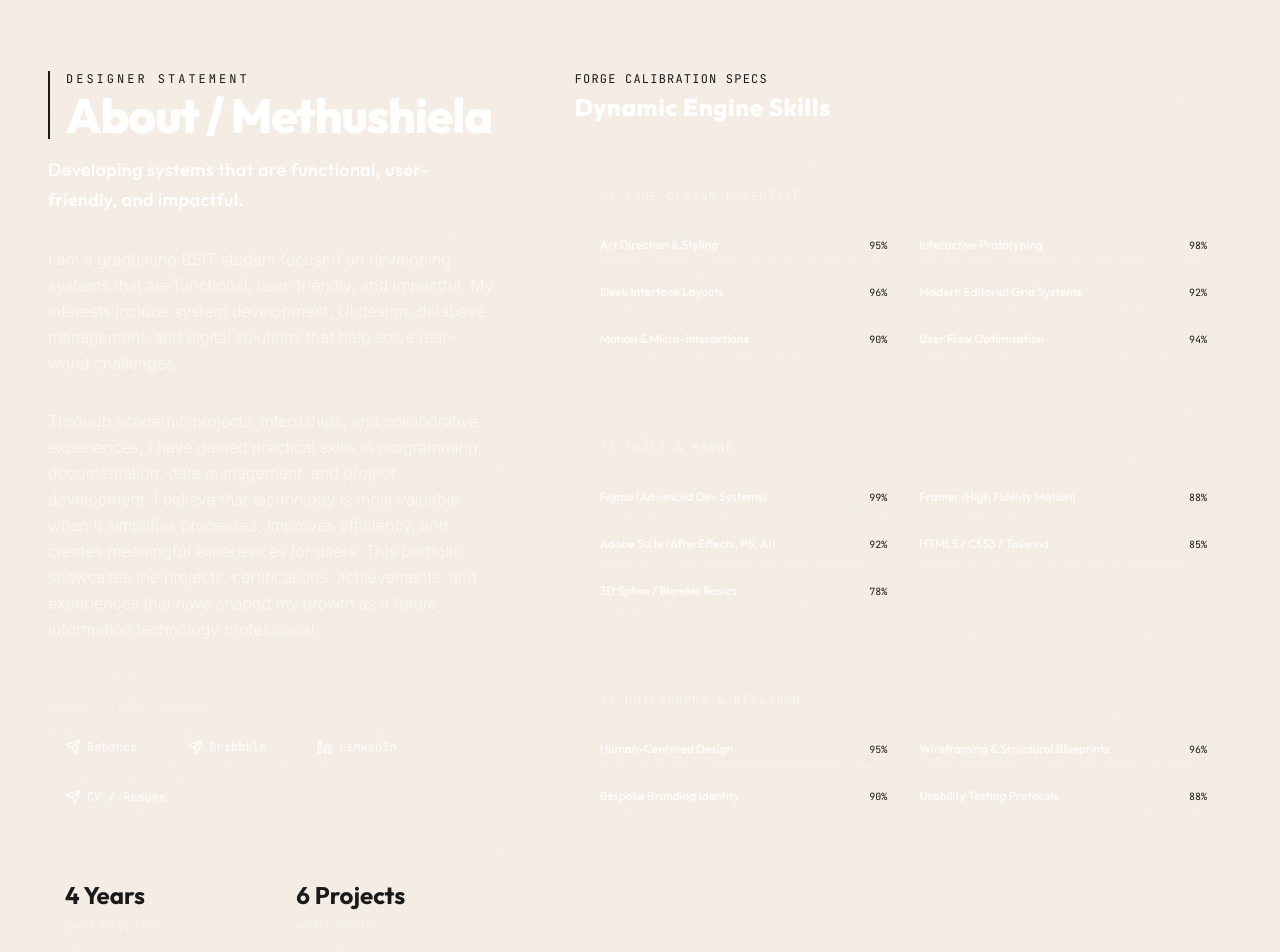
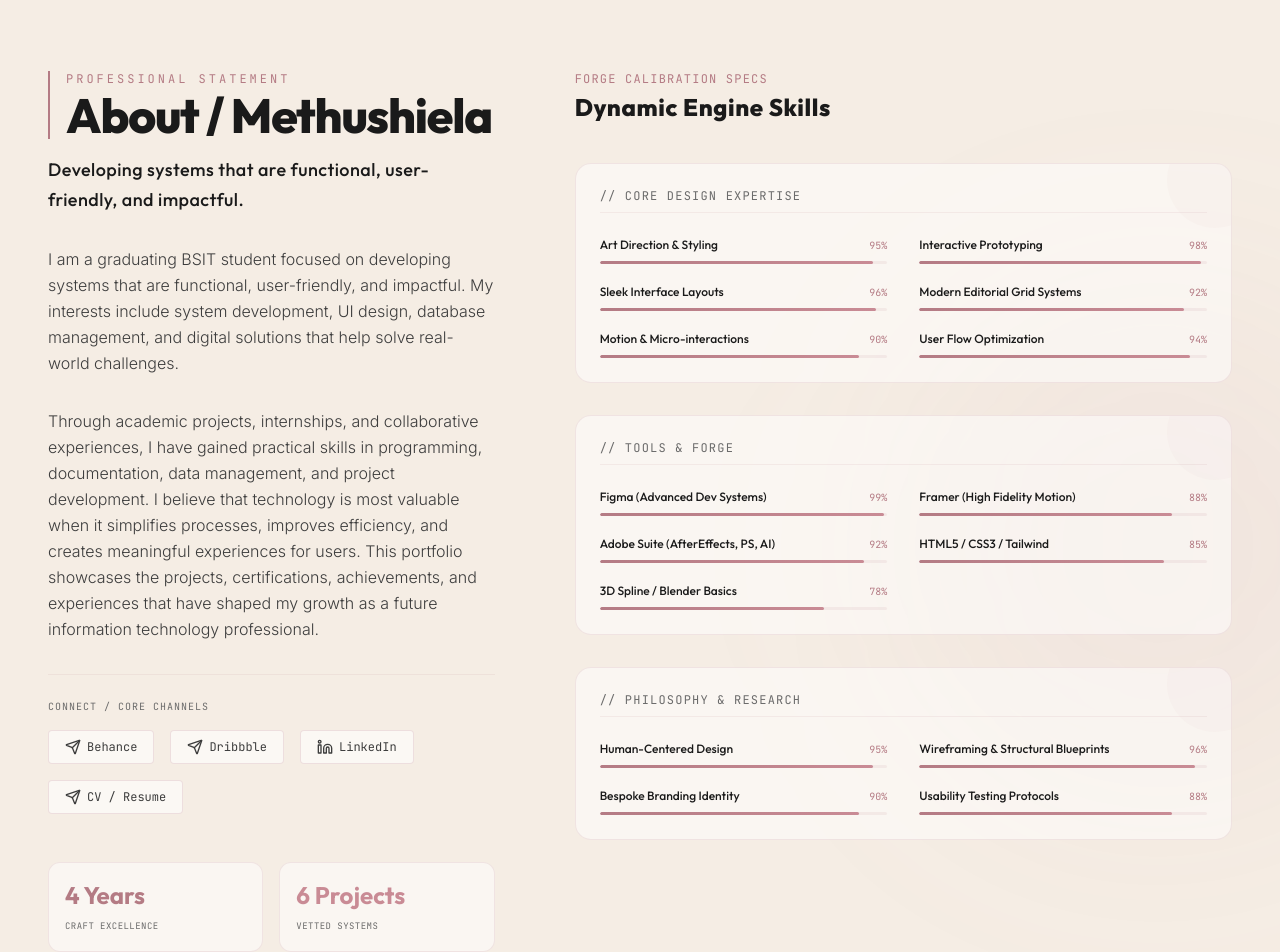
Before and after one commit to kevincaidic/alexa, a React (Vite) app: page / in a window 1280 px wide. Shown: the part 2200-3152 px from the top of the page. Built offline with nearby package versions, Linux system fonts and the light colour scheme.

Commit message:
contents

```diff
--- a/src/components/AboutSection.tsx
+++ b/src/components/AboutSection.tsx
@@ -13,9 +13,9 @@ export default function AboutSection() {
   };
 
   return (
-    <section className="relative py-24 md:py-32 px-6 md:px-12 bg-charcoal-pure overflow-hidden" id="about">
+    <section className="relative py-24 md:py-32 px-6 md:px-12 bg-[#F5EDE4] overflow-hidden" id="about">
       {/* Glow spots */}
-      <div className="absolute bottom-1/4 right-[-10%] w-[500px] h-[500px] bg-accent-purple/5 rounded-full blur-[120px] pointer-events-none" />
+      <div className="absolute bottom-1/4 right-[-10%] w-[500px] h-[500px] bg-[#B47B84]/[0.06] rounded-full blur-[120px] pointer-events-none" />
 
       <motion.div
         initial={{ opacity: 0, y: 30 }}
@@ -30,28 +30,28 @@ export default function AboutSection() {
 
           {/* Left Column: Narrative bio & Social CTAs */}
           <div className="lg:col-span-5 space-y-8" id="about-narrative-container">
-            <div className="flex border-l-2 border-accent-teal pl-4 flex-col mb-4">
-              <span className="font-mono text-xs text-accent-teal uppercase tracking-[0.25em] mb-1">DESIGNER STATEMENT</span>
-              <h2 className="font-display font-extrabold text-3xl md:text-5xl text-white tracking-tight">
+            <div className="flex border-l-2 border-[#B47B84] pl-4 flex-col mb-4">
+              <span className="font-mono text-xs text-[#B47B84] uppercase tracking-[0.25em] mb-1">PROFESSIONAL STATEMENT</span>
+              <h2 className="font-display font-extrabold text-3xl md:text-5xl text-[#1A1A1A] tracking-tight">
                 About / Methushiela
               </h2>
             </div>
 
-            <h3 className="font-display font-medium text-lg text-white tracking-wide leading-relaxed">
+            <h3 className="font-display font-medium text-lg text-[#1A1A1A] tracking-wide leading-relaxed">
               {PORTFOLIO_OWNER.bioHeadline}
             </h3>
 
-            <p className="text-white/60 text-sm md:text-base font-sans font-light leading-relaxed">
+            <p className="text-[#3D3D3D] text-sm md:text-base font-sans font-light leading-relaxed">
               {PORTFOLIO_OWNER.bioParagraph1}
             </p>
 
-            <p className="text-white/60 text-sm md:text-base font-sans font-light leading-relaxed">
+            <p className="text-[#3D3D3D] text-sm md:text-base font-sans font-light leading-relaxed">
               {PORTFOLIO_OWNER.bioParagraph2}
             </p>
 
             {/* Social channels signature links */}
-            <div className="pt-6 border-t border-white/5 space-y-4" id="social-channels-links">
-              <p className="text-[10px] font-mono text-white/30 uppercase tracking-widest">Connect / Core Channels</p>
+            <div className="pt-6 border-t border-[#B47B84]/10 space-y-4" id="social-channels-links">
+              <p className="text-[10px] font-mono text-[#6B6B6B] uppercase tracking-widest">Connect / Core Channels</p>
               <div className="flex flex-wrap gap-4">
                 {PORTFOLIO_OWNER.socials.map((soc) => (
                   <a
@@ -59,7 +59,7 @@ export default function AboutSection() {
                     key={soc.name}
                     target="_blank"
                     rel="noreferrer"
-                    className="flex items-center gap-1.5 bg-white/5 hover:bg-white/10 px-4 py-2 border border-white/10 hover:border-white/20 text-white/80 hover:text-white transition-colors text-xs font-mono rounded"
+                    className="flex items-center gap-1.5 bg-white/60 hover:bg-white/80 px-4 py-2 border border-[#B47B84]/20 hover:border-[#B47B84]/40 text-[#3D3D3D] hover:text-[#1A1A1A] transition-colors text-xs font-mono rounded"
                   >
                     {getSocialIcon(soc.name)}
                     {soc.name}
@@ -70,13 +70,13 @@ export default function AboutSection() {
 
             {/* Grid statistics highlights */}
             <div className="grid grid-cols-2 gap-4 pt-4" id="about-stats-grid">
-              <div className="bg-white/[0.01] border border-white/5 p-4 rounded-xl">
-                <span className="font-display font-bold text-2xl text-accent-teal block">4 Years</span>
-                <span className="font-mono text-[9px] text-white/40 tracking-wider uppercase">Craft Excellence</span>
+              <div className="bg-white/50 border border-[#B47B84]/15 p-4 rounded-xl">
+                <span className="font-display font-bold text-2xl text-[#B47B84] block">4 Years</span>
+                <span className="font-mono text-[9px] text-[#6B6B6B] tracking-wider uppercase">Craft Excellence</span>
               </div>
-              <div className="bg-white/[0.01] border border-white/5 p-4 rounded-xl">
-                <span className="font-display font-bold text-2xl text-accent-purple block">6 Projects</span>
-                <span className="font-mono text-[9px] text-white/40 tracking-wider uppercase">Vetted Systems</span>
+              <div className="bg-white/50 border border-[#B47B84]/15 p-4 rounded-xl">
+                <span className="font-display font-bold text-2xl text-[#C98B95] block">6 Projects</span>
+                <span className="font-mono text-[9px] text-[#6B6B6B] tracking-wider uppercase">Vetted Systems</span>
               </div>
             </div>
           </div>
@@ -84,17 +84,17 @@ export default function AboutSection() {
           {/* Right Column: Skills tokens catalog layout */}
           <div className="lg:col-span-7 space-y-10" id="skills-catalog-board">
             <div>
-              <p className="font-mono text-xs text-accent-teal uppercase tracking-widest mb-1">Forge Calibration Specs</p>
-              <h3 className="font-display font-black text-2xl text-white tracking-wide">Dynamic Engine Skills</h3>
+              <p className="font-mono text-xs text-[#B47B84] uppercase tracking-widest mb-1">Forge Calibration Specs</p>
+              <h3 className="font-display font-black text-2xl text-[#1A1A1A] tracking-wide">Dynamic Engine Skills</h3>
             </div>
 
             <div className="space-y-8">
               {SKILL_CATEGORIES.map((cat) => (
-                <div key={cat.title} className="bg-white/[0.02] border border-white/5 p-6 rounded-2xl relative overflow-hidden">
+                <div key={cat.title} className="bg-white/50 border border-[#B47B84]/15 p-6 rounded-2xl relative overflow-hidden">
                   {/* Subtle decorative backing bar */}
-                  <div className="absolute top-0 right-0 w-24 h-24 bg-white/[0.01] rounded-full translate-x-8 -translate-y-8" />
+                  <div className="absolute top-0 right-0 w-24 h-24 bg-[#B47B84]/[0.03] rounded-full translate-x-8 -translate-y-8" />
 
-                  <h4 className="font-mono text-xs text-white/45 tracking-widest uppercase mb-6 border-b border-white/5 pb-2">
+                  <h4 className="font-mono text-xs text-[#6B6B6B] tracking-widest uppercase mb-6 border-b border-[#B47B84]/10 pb-2">
                     // {cat.title}
                   </h4>
 
@@ -102,17 +102,17 @@ export default function AboutSection() {
                     {cat.skills.map((skill) => (
                       <div key={skill.name} className="space-y-2">
                         <div className="flex justify-between items-center text-xs">
-                          <span className="text-white/80 font-medium font-display">{skill.name}</span>
-                          <span className="font-mono text-[10px] text-accent-teal">{skill.level}%</span>
+                          <span className="text-[#1A1A1A] font-medium font-display">{skill.name}</span>
+                          <span className="font-mono text-[10px] text-[#B47B84]">{skill.level}%</span>
                         </div>
                         {/* Custom visual progress bar */}
-                        <div className="h-[3px] bg-white/5 rounded-full overflow-hidden">
+                        <div className="h-[3px] bg-[#B47B84]/10 rounded-full overflow-hidden">
                           <motion.div
                             initial={{ width: 0 }}
                             whileInView={{ width: `${skill.level}%` }}
                             viewport={{ once: true }}
                             transition={{ duration: 1, delay: 0.1, ease: "easeOut" }}
-                            className="h-full bg-gradient-to-r from-accent-purple to-accent-teal rounded-full"
+                            className="h-full bg-gradient-to-r from-[#B47B84] to-[#C98B95] rounded-full"
                           />
                         </div>
                       </div>
```
Also changed, not shown: src/components/CertificatesSection.tsx (+28 -28 lines), src/components/FeaturedProjectsSection.tsx (+27 -27 lines).
